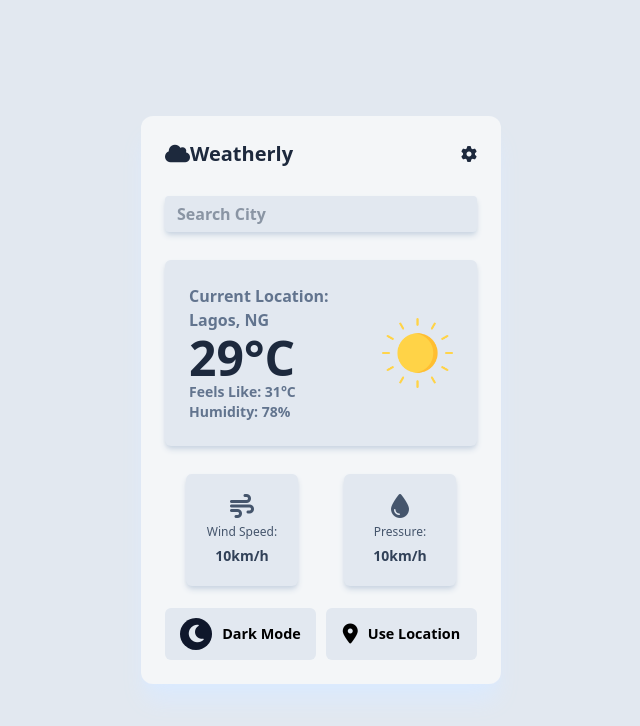
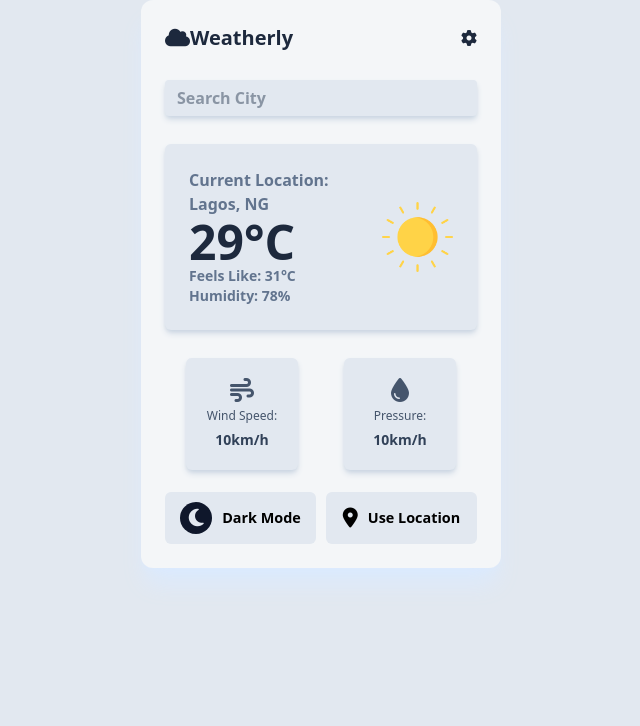
Before and after one commit to Temidayowo/Weatherly, a website: page public/index.html in a window 1280 px wide. Shown: the whole page, without its empty margins (319-959 px from the left). Drawn offline with Linux system fonts and the light colour scheme; no server answers.

Commit message:
Update index.html

```diff
--- a/public/index.html
+++ b/public/index.html
@@ -12,7 +12,7 @@
             crossorigin="anonymous"
         ></script>
     </head>
-    <body class="bg-slate-200 flex justify-center items-center h-screen">
+    <body class="bg-slate-200 flex justify-center items-center h-svh">
         <div class="w-90 p-6 bg-[#F4F6F8] rounded-xl shadow-xl shadow-blue-100">
             <div class="flex justify-between items-center">
                 <h2 class="font-semibold text-xl text-slate-800">
```
